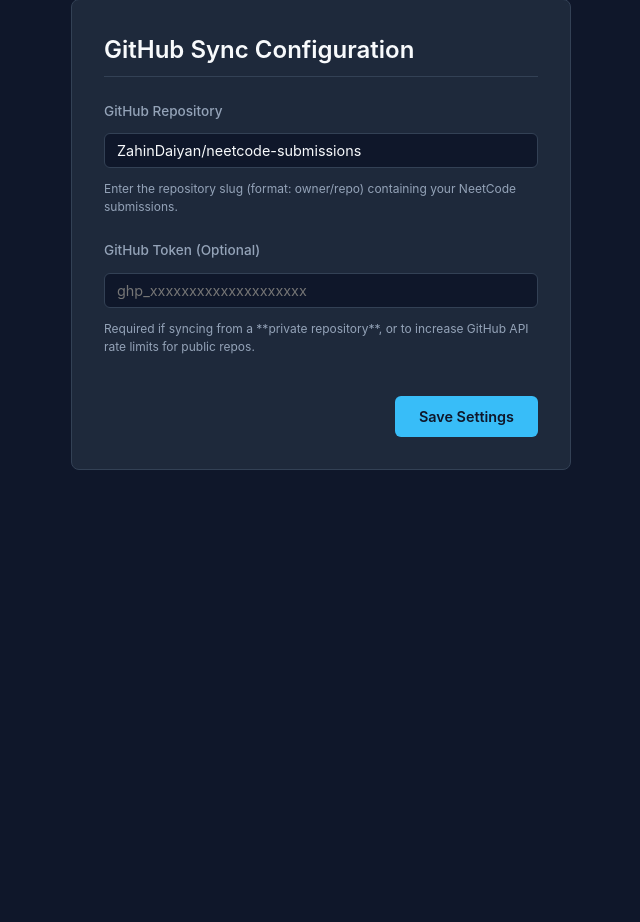
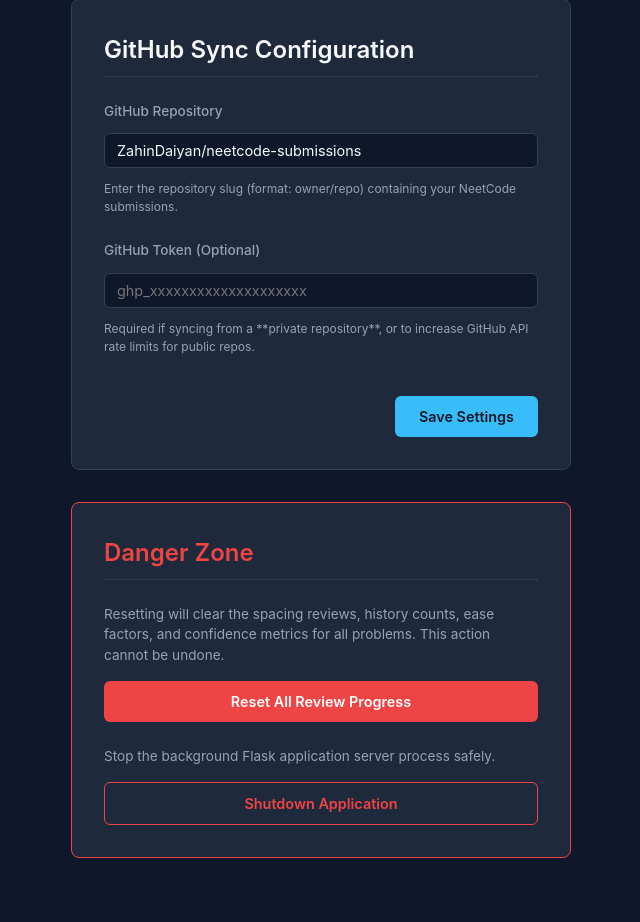
Before and after one commit to ZahinDaiyan/SpacedNeetCode, a Flask app: page /settings in a window 1280 px wide. Shown: the part 124-1046 px from the top of the page, without its empty margins (319-959 px from the left). Before the commit the page ends 594 px from the top, so only its background shows below. Run offline with Flask 3, Linux system fonts and the light colour scheme.

Commit message:
feat: add application shutdown endpoint and implement review and settings UI templates

```diff
--- a/app.py
+++ b/app.py
@@ -173,6 +173,33 @@
     flash("Review progress for ALL problems has been reset.")
     return redirect(url_for("index"))
 
+@app.route("/shutdown", methods=["POST"])
+def shutdown():
+    # Schedule process shutdown after 1 second to allow response rendering
+    Timer(1.0, lambda: os._exit(0)).start()
+    return """
+    <!DOCTYPE html>
+    <html lang="en">
+    <head>
+        <meta charset="UTF-8">
+        <meta name="viewport" content="width=device-width, initial-scale=1.0">
+        <title>Server Shut Down - SpacedNeetCode</title>
+        <link rel="stylesheet" href="/static/style.css">
+    </head>
+    <body>
+        <div class="container" style="max-width: 500px; padding-top: 5rem; text-align: center;">
+            <div class="review-card" style="border-color: var(--color-easy);">
+                <h2 style="color: var(--color-easy); margin-bottom: 1rem;">Server Shut Down</h2>
+                <p style="color: var(--text-muted); margin-bottom: 2rem;">
+                    SpacedNeetCode has shut down successfully. The background pythonw process has been terminated.
+                </p>
+                <p style="font-weight: 600;">You can now safely close this browser tab.</p>
+            </div>
+        </div>
+    </body>
+    </html>
+    """
+
 if __name__ == "__main__":
     # Auto-open browser on launch (checks WERKZEUG_RUN_MAIN to run only once in debug mode)
     if not os.environ.get("WERKZEUG_RUN_MAIN"):
--- a/templates/settings.html
+++ b/templates/settings.html
@@ -57,6 +57,30 @@
                 </div>
             </form>
         </div>
+
+        <!-- Danger Zone Card -->
+        <div class="review-card" style="max-width: 500px; margin-top: 1.5rem; border-color: var(--color-hard);">
+            <h2 style="border-bottom: 1px solid var(--border-color); padding-bottom: 0.5rem; margin-bottom: 1.5rem; color: var(--color-hard);">
+                Danger Zone
+            </h2>
+            <p style="color: var(--text-muted); font-size: 0.85rem; margin-bottom: 1rem;">
+                Resetting will clear the spacing reviews, history counts, ease factors, and confidence metrics for all problems. This action cannot be undone.
+            </p>
+            <form action="/settings/reset_all" method="POST" onsubmit="return confirm('WARNING: Are you sure you want to reset the review progress for ALL problems? This cannot be undone.');" style="margin-bottom: 1.5rem;">
+                <button type="submit" class="btn" style="background-color: var(--color-hard); color: white; width: 100%; padding: 0.75rem 1.5rem;">
+                    Reset All Review Progress
+                </button>
+            </form>
+
+            <p style="color: var(--text-muted); font-size: 0.85rem; margin-bottom: 1rem;">
+                Stop the background Flask application server process safely.
+            </p>
+            <form action="/shutdown" method="POST" onsubmit="return confirm('Are you sure you want to shut down the SpacedNeetCode background server? You will need to launch it again to access the dashboard.');">
+                <button type="submit" class="btn btn-secondary" style="border-color: var(--color-hard); color: var(--color-hard); width: 100%; padding: 0.75rem 1.5rem;">
+                    Shutdown Application
+                </button>
+            </form>
+        </div>
     </div>
 </body>
 </html>
```
Also changed, not shown: templates/review.html (+6 -1 lines), README.md, data/tracker.db, 1 other file.
